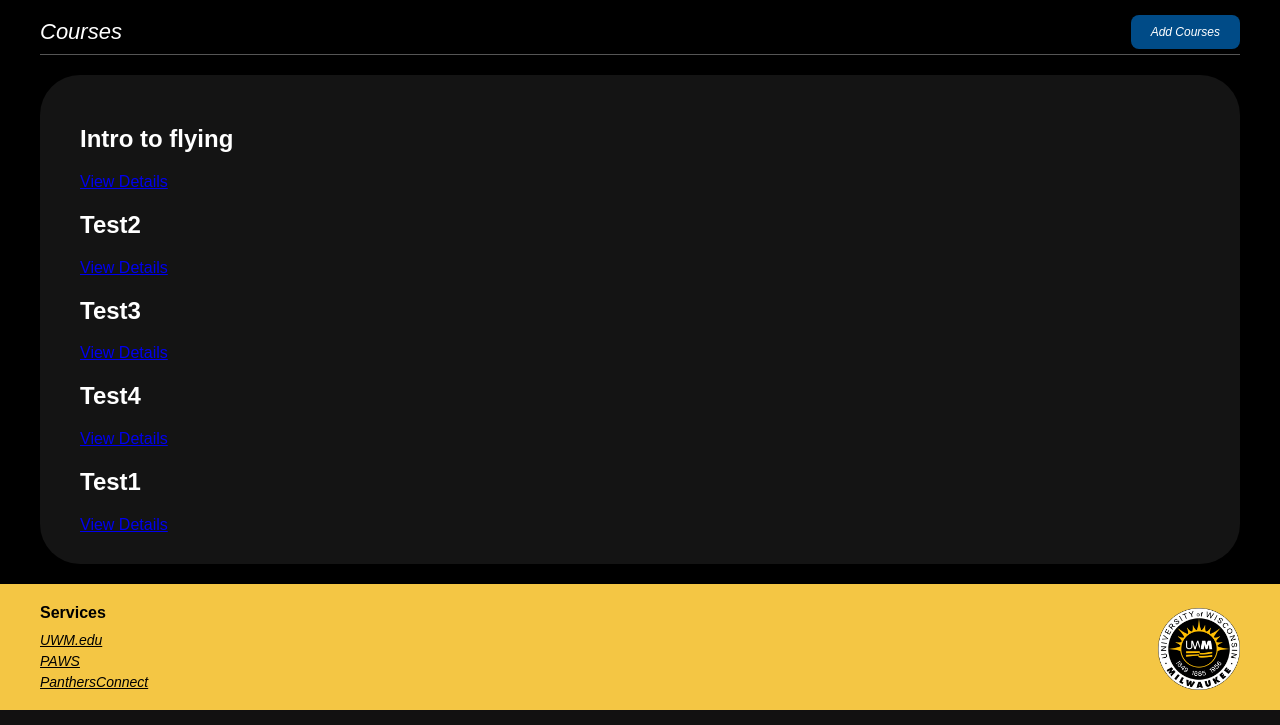
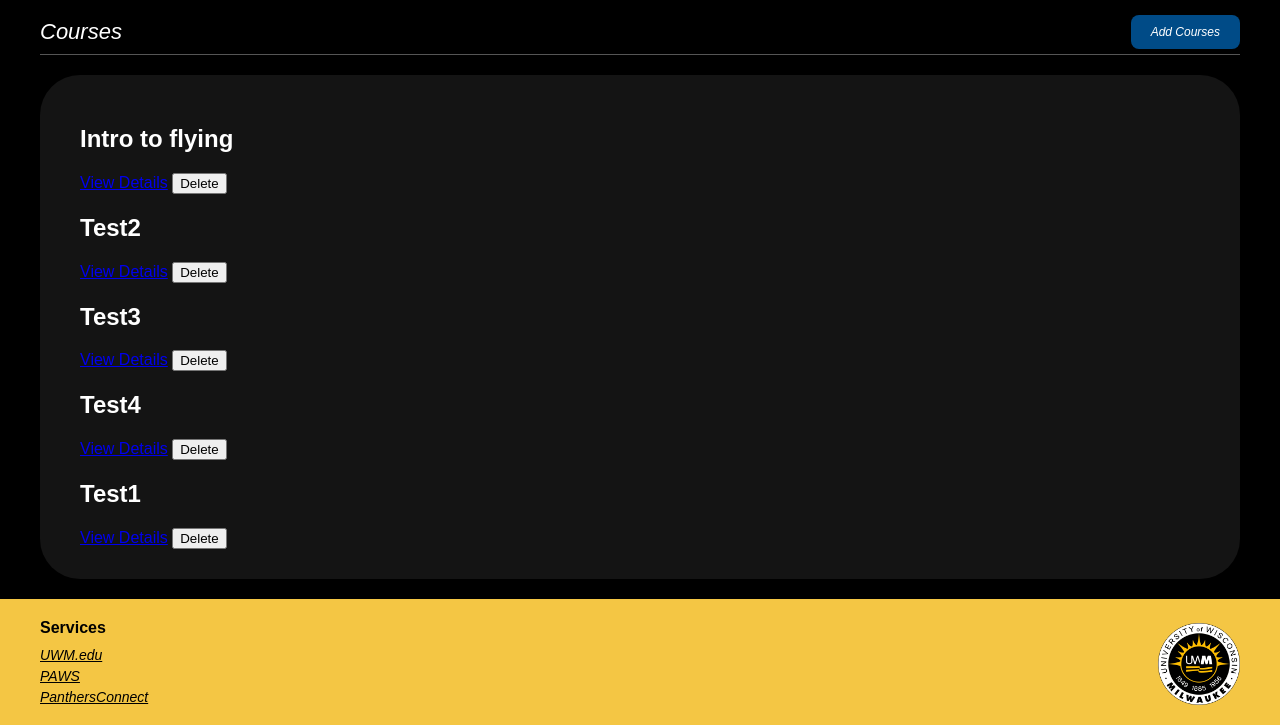
Before and after one commit to XRA-Stan/ta-scheduler-djang, a Django app: page /home/Courses.html in a window 1280 px wide. Shown: the part 135-860 px from the top of the page. Run offline with Django 5.2, Linux system fonts and the light colour scheme; a user stored in the database is signed in; data comes from the database, SQL or seed files in the repository; both versions use the stored data as it was after the commit.

Commit message:
This should be the HTML for being able to delete it just a button

```diff
--- a/templates/Courses.html
+++ b/templates/Courses.html
@@ -88,6 +88,11 @@
         <div class="course-item">
             <h2>{{ course.courseName }}</h2>
             <a href="{% url 'course_detail' course.id %}">View Details</a>
+        <form method="post" style="display:inline;">
+            {% csrf_token %}
+            <input type="hidden" name="delete_course_id" value="{{ course.id }}">
+            <button type="submit">Delete</button>
+        </form>
         </div>
     {% endfor %}
 </div>
```
Also changed, not shown: db.sqlite3.
